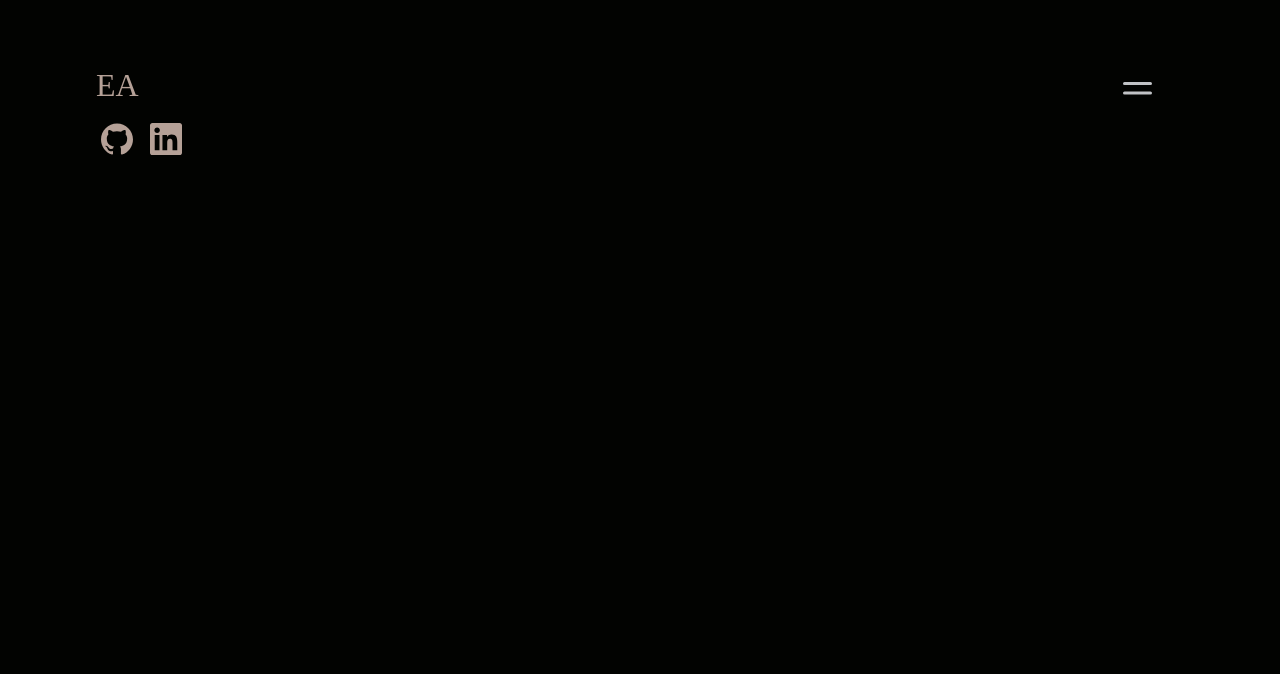
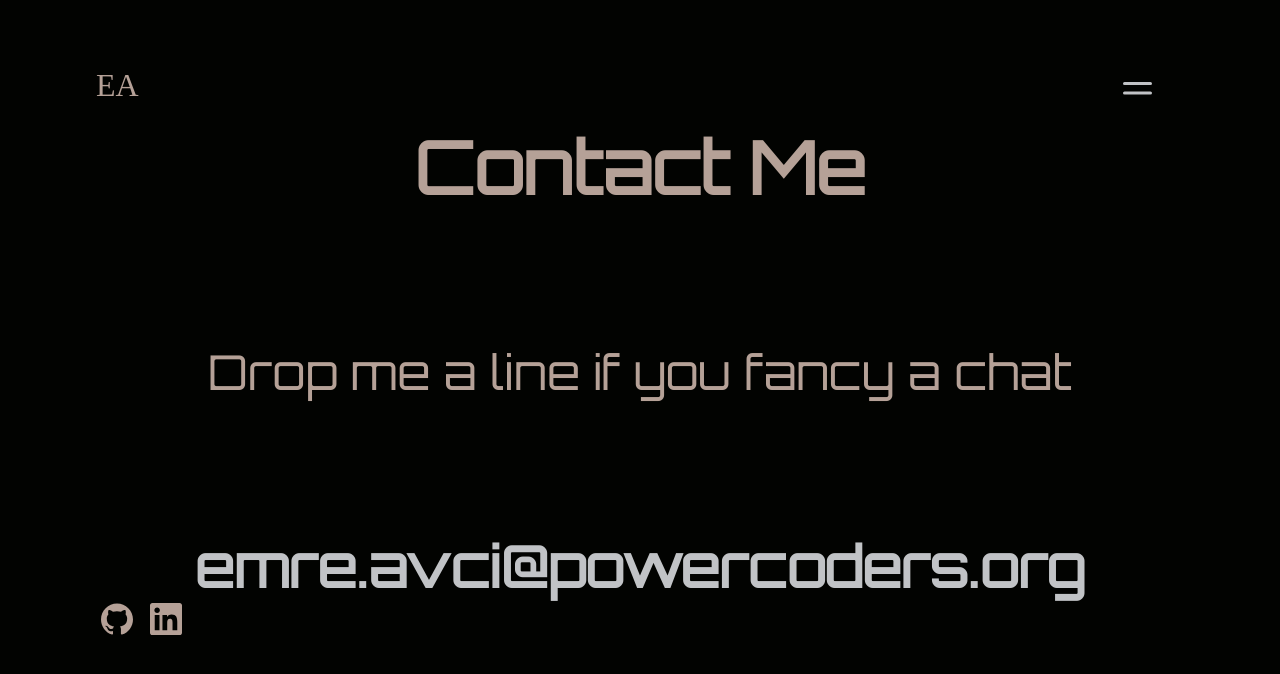
Before and after one commit to emreavcia/portfolio, a React (Create React App) app: page /contact in a window 1280 px wide. Before the commit this address had no page. Shown: the top 674 px of the page. Built offline with nearby package versions, Linux system fonts and the light colour scheme; a web font is replaced by a local one.

Commit message:
layout is modified

```diff
--- a/src/App.js
+++ b/src/App.js
@@ -5,6 +5,7 @@ import Navigation from "./components/navigation/Navigation"
 import { HashLoader } from "react-spinners";
 import Footer from "./components/footer/Footer";
 import About from "./components/about/About";
+import Contact from "./components/contact/Contact";
 function App() {
 
   const [spinner, setSpinner] = useState(true)
@@ -32,6 +33,7 @@ function App() {
               <Routes>
                 <Route path="/" element={<HomePage />} />
                 <Route path="/about" element={<About />} />
+                <Route path="/contact" element={<Contact />} />
               </Routes>
               <Footer />
             </>
--- a/src/components/about/about.css
+++ b/src/components/about/about.css
@@ -47,7 +47,7 @@ section.about {
 }
 
 .popup4 {
-  grid-column: 9/10;
+  grid-column: 7/10;
   grid-row: 5/10;
 }
 
--- /dev/null
+++ b/src/components/contact/Contact.js
@@ -0,0 +1,14 @@
+import React from 'react'
+import "./contact.css"
+
+const Contact = () => {
+    return (
+        <section className='contact_me_container'>
+            <h2 className='contact_me_heading'>Contact Me</h2>
+            <p className='contact_me_paragraph'>Drop me a line if you fancy a chat</p>
+            <h3 className='contact_me_email'><a href="mailto:emre.avci@powercoders.org">emre.avci@powercoders.org</a></h3>
+        </section>
+    )
+}
+
+export default Contact
--- /dev/null
+++ b/src/components/contact/contact.css
@@ -0,0 +1,19 @@
+.contact_me_container {
+  display: flex;
+  flex-direction: column;
+  justify-content: space-between;
+  align-items: center;
+  color: var(--khaki);
+  font-family: var(--secondary-font);
+  font-size: 3em;
+  height: 60vh;
+}
+
+.contact_me_email a {
+  text-decoration: none;
+  color: var(--white);
+}
+
+.contact_me_email a:hover {
+  color: var(--yellow);
+}
--- a/src/components/joy/TextFadeInAndOut.js
+++ b/src/components/joy/TextFadeInAndOut.js
@@ -3,7 +3,7 @@ import "./textFadeInAndOut.css"
 
 const TextFadeInAndOut = () => {
     return (
-        <h2>Coding for a better future</h2>
+        <h2 className='fade_in_text'>Coding for a better future</h2>
     )
 }
 
--- a/src/components/joy/textFadeInAndOut.css
+++ b/src/components/joy/textFadeInAndOut.css
@@ -1,4 +1,4 @@
-h2 {
+.fade_in_text {
   position: relative;
   font-family: var(--secondary-font);
   font-size: 0.85em;
@@ -8,7 +8,7 @@ h2 {
   margin-bottom: 3em;
 }
 
-h2:before {
+.fade_in_text:before {
   content: "";
   position: absolute;
   left: 120%;
```
